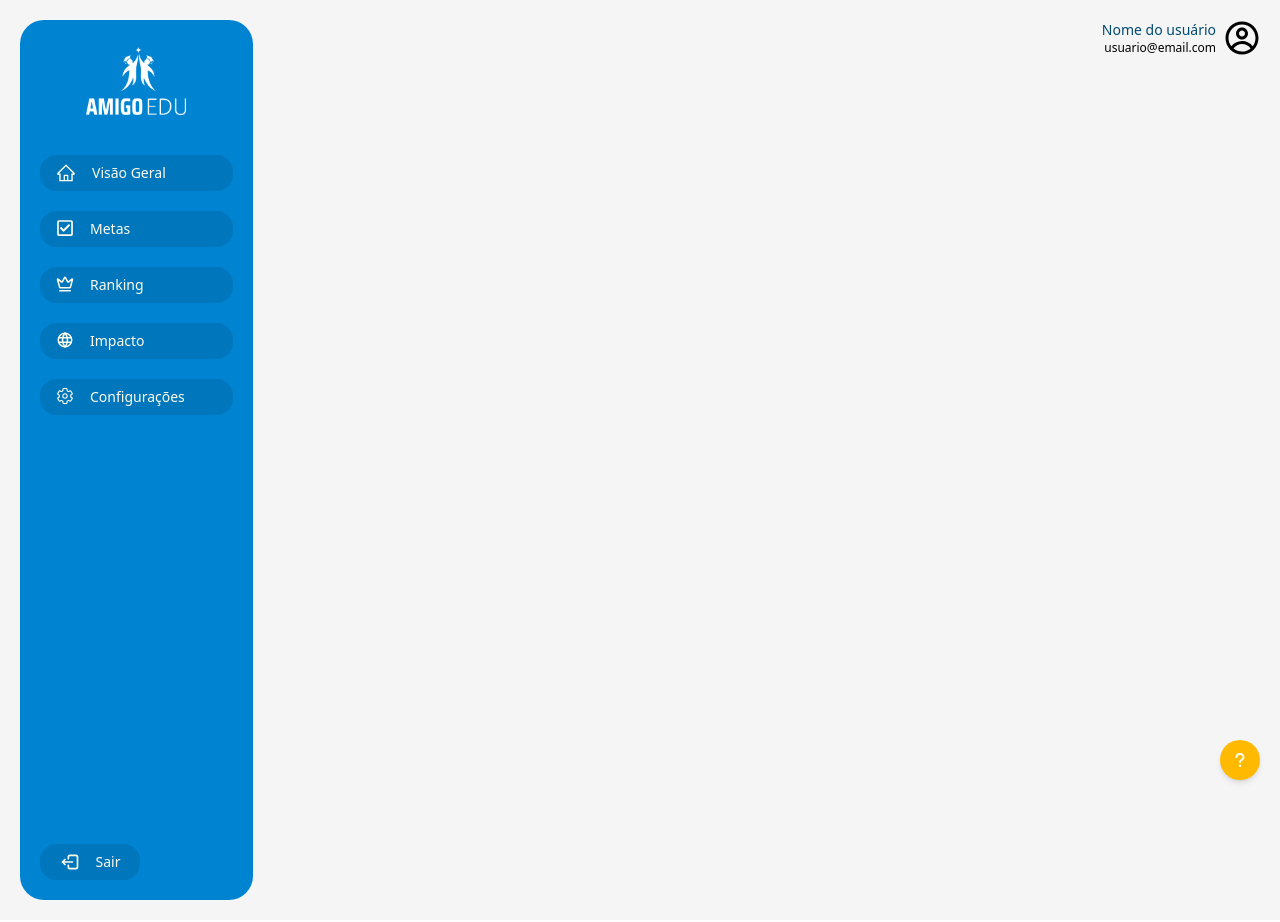
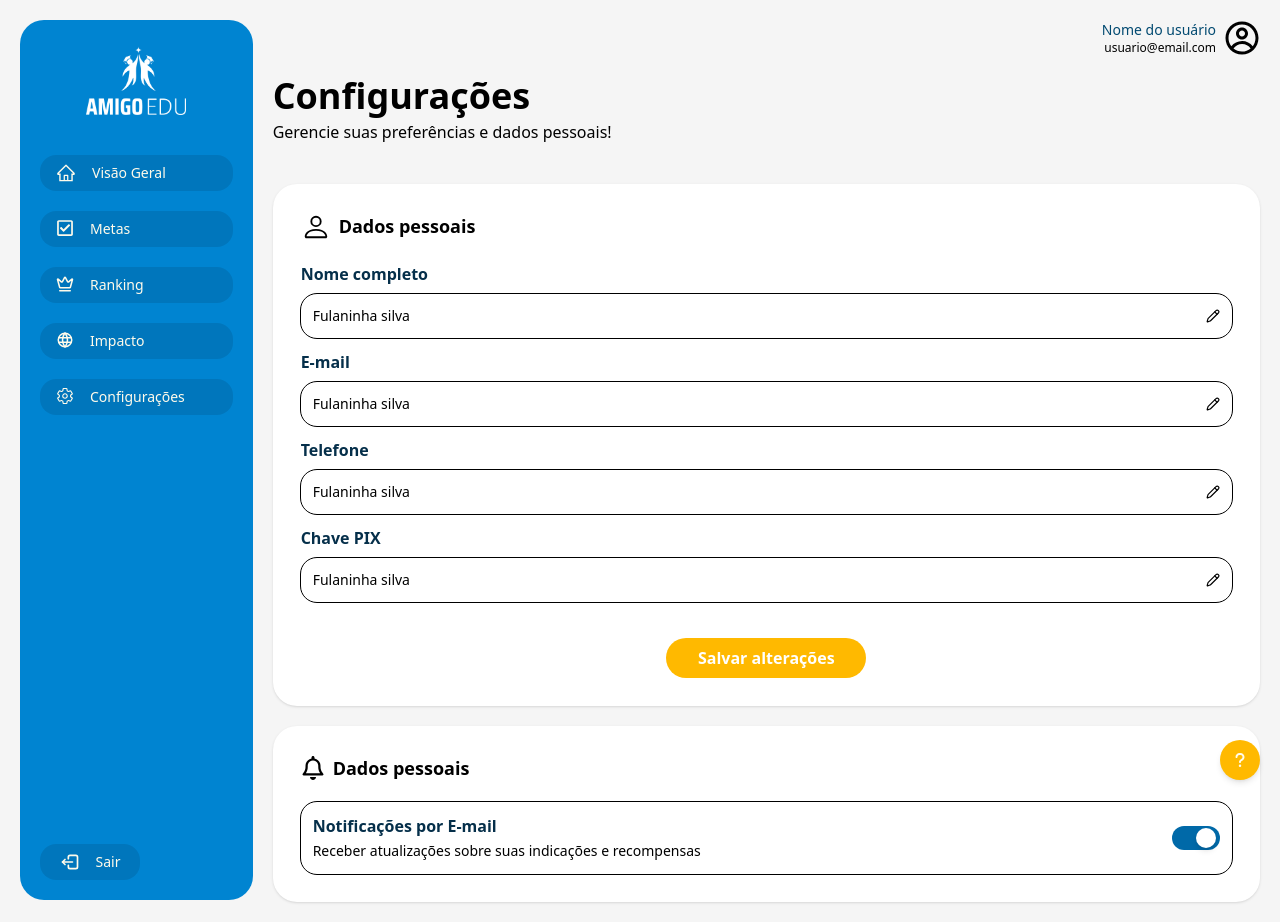
Before and after one commit to Juh-MM/AmigoEdu-frontend, a React (Vite) app: page /configuracoes in a window 1280 px wide. Built offline with nearby package versions, Linux system fonts and the light colour scheme.

Commit message:
modified:   src/App.jsx 	new file:   src/components/AlterarNotificacoes.jsx 	new file:   src/components/BotaoSalvar.jsx 	new file:   src/components/FormDadosPessoais.jsx 	new file:   src/components/FormNotificacoes.jsx 	new file:   src/pages/Configuracoes.jsx

```diff
--- a/src/App.jsx
+++ b/src/App.jsx
@@ -2,6 +2,7 @@ import './App.css'
 import Home from './pages/Home'
 import Metas from './pages/Metas'
 import Ranking from './pages/Ranking'
+import Configuracoes from './pages/Configuracoes'
 import Sidebar from './components/Sidebar'
 import Ajuda from './components/Ajuda'
 import Profile from './components/Profile'
@@ -18,6 +19,7 @@ function App() {
           <Route path="/home" element={<Home />} />
           <Route path="/metas" element={<Metas />} />
           <Route path="/ranking" element={<Ranking />} />
+          <Route path="/configuracoes" element={<Configuracoes />} />
         </Routes>
         <Ajuda />
       </div>
--- /dev/null
+++ b/src/components/AlterarNotificacoes.jsx
@@ -0,0 +1,18 @@
+export default function AlterarNotificacoes({ ligado, mudarEstado }) {
+  return (
+    <div className="flex items-center">
+      <div
+        onClick={mudarEstado}
+        className={`w-12 h-6 flex items-center rounded-full cursor-pointer transition-colors duration-300 ${
+          ligado ? 'bg-sky-700' : 'bg-gray-300'
+        }`}
+      >
+        <div
+          className={`w-5 h-5 bg-white rounded-full shadow-md transform transition-transform duration-300 ${
+            ligado ? 'translate-x-6' : 'translate-x-1'
+          }`}
+        />
+      </div>
+    </div>
+  );
+}
--- /dev/null
+++ b/src/components/BotaoSalvar.jsx
@@ -0,0 +1,7 @@
+export default function BotaoSalvar() {
+    return (
+        <div className="flex flex-row justify-center">
+            <h1 className="text-white font-semibold bg-amber-400 py-2 px-4 rounded-3xl w-50 flex justify-center hover:bg-amber-500 cursor-pointer">Salvar alterações</h1>
+        </div>
+    )
+}
--- /dev/null
+++ b/src/components/FormDadosPessoais.jsx
@@ -0,0 +1,47 @@
+import BotaoSalvar from "./BotaoSalvar";
+import { BsPerson } from "react-icons/bs";
+import { LuPencil } from "react-icons/lu";
+
+export default function FormDadosPessoais() {
+    return (
+        <div className="flex flex-col gap-9 bg-white p-7 rounded-3xl shadow">
+            <div className="flex flex-col gap-5 justify-center">
+                <div className="flex flex-row itens-center gap-2">
+                    <BsPerson className="text-3xl" />
+                    <h1 className="font-semibold text-lg">Dados pessoais</h1>
+                </div>
+                <div className="flex flex-col gap-3">
+                    <div className="flex flex-col gap-2">
+                        <h1 className="text-sky-950 text-base font-semibold">Nome completo</h1>
+                        <div className="flex flex-row justify-between items-center outline rounded-2xl w-full text-sm p-3">
+                            <p className="">Fulaninha silva</p>
+                            <LuPencil />
+                        </div>
+                    </div>
+                    <div className="flex flex-col gap-2">
+                        <h1 className="text-sky-950 text-base font-semibold">E-mail</h1>
+                        <div className="flex flex-row justify-between items-center outline rounded-2xl w-full text-sm p-3">
+                            <p className="">Fulaninha silva</p>
+                            <LuPencil />
+                        </div>
+                    </div>
+                    <div className="flex flex-col gap-2">
+                        <h1 className="text-sky-950 text-base font-semibold">Telefone</h1>
+                        <div className="flex flex-row justify-between items-center outline rounded-2xl w-full text-sm p-3">
+                            <p className="">Fulaninha silva</p>
+                            <LuPencil />
+                        </div>
+                    </div>
+                    <div className="flex flex-col gap-2">
+                        <h1 className="text-sky-950 text-base font-semibold">Chave PIX</h1>
+                        <div className="flex flex-row justify-between items-center outline rounded-2xl w-full text-sm p-3">
+                            <p className="">Fulaninha silva</p>
+                            <LuPencil />
+                        </div>
+                    </div>
+                </div>
+            </div>
+            < BotaoSalvar />
+        </div>
+    )
+}
--- /dev/null
+++ b/src/components/FormNotificacoes.jsx
@@ -0,0 +1,34 @@
+import { useState } from "react";
+import { FaRegBell } from "react-icons/fa6";
+import AlterarNotificacoes from "./AlterarNotificacoes";
+
+export default function FormNotificacoes() {
+  const [ligado, setLigado] = useState(true);
+
+  const mudarEstado = () => setLigado(prev => !prev);
+
+  return (
+    <div className="flex flex-col gap-9 bg-white p-7 rounded-3xl shadow">
+      <div className="flex flex-col gap-5 justify-center">
+        <div className="flex flex-row items-center gap-2">
+          <FaRegBell className="text-2xl" />
+          <h1 className="font-semibold text-lg">Dados pessoais</h1>
+        </div>
+
+        <div className="flex flex-col outline rounded-2xl w-full p-3 gap-2">
+          <div className="flex justify-between items-center">
+            <div>
+              <span className="font-semibold text-sky-950 text-base block">
+                Notificações por E-mail
+              </span>
+              <span className="text-sm">
+                Receber atualizações sobre suas indicações e recompensas
+              </span>
+            </div>
+            <AlterarNotificacoes ligado={ligado} mudarEstado={mudarEstado} />
+          </div>
+        </div>
+      </div>
+    </div>
+  );
+}
--- /dev/null
+++ b/src/pages/Configuracoes.jsx
@@ -0,0 +1,17 @@
+import FormDadosPessoais from "../components/FormDadosPessoais";
+import FormNotificacoes from "../components/FormNotificacoes";
+
+export default function Configuracoes() {
+    return (
+        <div className="flex flex-col gap-10 m-5 mt-0 justify-center">
+            <div className="flex flex-col text-4xl gap-1">
+                <h1 className="font-semibold">Configurações</h1>
+                <p className="text-base">Gerencie suas preferências e dados pessoais!</p>
+            </div>
+            <div className="flex flex-col gap-5">
+                <FormDadosPessoais />
+                <FormNotificacoes />
+            </div>
+        </div>
+    );
+}
```
